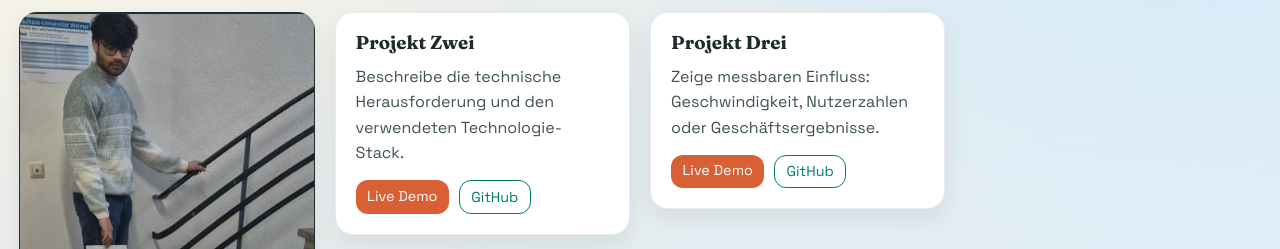
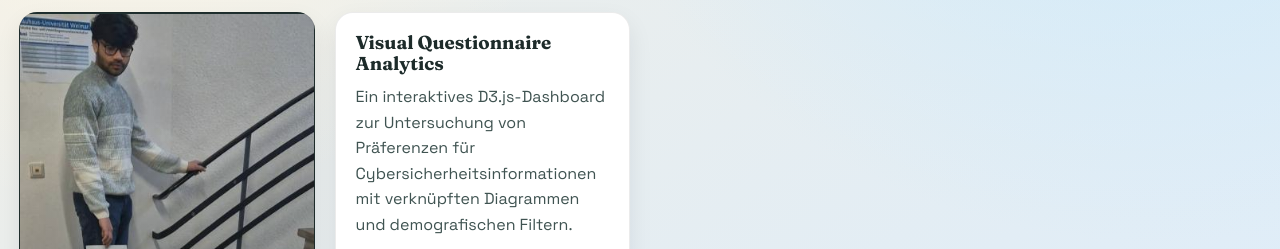
Before and after one commit to abhishekdilippatil/abhishekdilippatil.github.io, a plain HTML site: page de/index.html in a window 1280 px wide. Shown: the part 528-777 px from the top of the page. Drawn offline with Linux system fonts and the light colour scheme.

Commit message:
Update project descriptions and links for Visual Questionnaire Analytics in English and German versions

```diff
--- a/de/index.html
+++ b/de/index.html
@@ -50,20 +50,11 @@
 				</article>
 
 				<article class="project-card">
-					<h3>Projekt Zwei</h3>
-					<p>Beschreibe die technische Herausforderung und den verwendeten Technologie-Stack.</p>
+					<h3>Visual Questionnaire Analytics</h3>
+					<p>Ein interaktives D3.js-Dashboard zur Untersuchung von Präferenzen für Cybersicherheitsinformationen mit verknüpften Diagrammen und demografischen Filtern.</p>
 					<div class="project-links">
-						<a class="button-link" href="#">Live Demo</a>
-						<a class="button-link secondary" href="#">GitHub</a>
-					</div>
-				</article>
-
-				<article class="project-card">
-					<h3>Projekt Drei</h3>
-					<p>Zeige messbaren Einfluss: Geschwindigkeit, Nutzerzahlen oder Geschäftsergebnisse.</p>
-					<div class="project-links">
-						<a class="button-link" href="#">Live Demo</a>
-						<a class="button-link secondary" href="#">GitHub</a>
+						<a class="button-link" href="https://abhishekdilippatil.github.io/visqua/src/" target="_blank" rel="noopener noreferrer">Live Demo</a>
+						<a class="button-link secondary" href="https://github.com/abhishekdilippatil/visqua" target="_blank" rel="noopener noreferrer">GitHub</a>
 					</div>
 				</article>
 			</section>
```
Also changed, not shown: en/index.html (+4 -13 lines).
